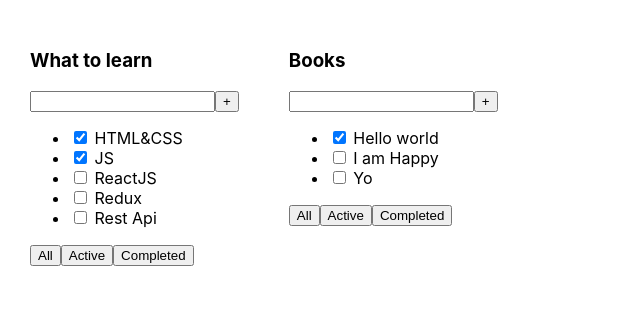
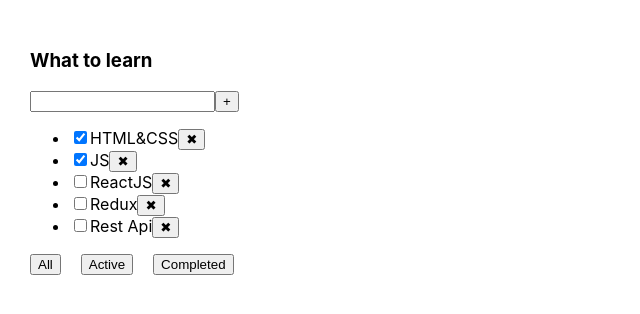
Before and after one commit to MariannaBespalova/1-todolist, a React (Create React App) app: page / in a window 1280 px wide. Shown: the top 314 px of the page, without its empty margins (0-640 px from the left). Built offline with nearby package versions, Linux system fonts and the light colour scheme.

Commit message:
add filter + delete task

```diff
--- a/src/App.tsx
+++ b/src/App.tsx
@@ -1,25 +1,44 @@
-import React from 'react';
+import React, {useState} from 'react';
 import './App.css';
-import {TodoList} from "./components/TodoList";
+import {TaskType, TodoList} from "./components/TodoList";
+
+export type FilterValuesType = "all" | "active" | "completed"
 
 function App() {
-  const tasks1 = [
+  let [tasks, setTasks] = useState<TaskType[]>([
     { id: 1, title: "HTML&CSS", isDone: true },
     { id: 2, title: "JS", isDone: true },
     { id: 3, title: "ReactJS", isDone: false },
     { id: 4, title: "Redux", isDone: false },
     { id: 5, title: "Rest Api", isDone: false }
-  ]
-  const tasks2 = [
+  ])
+
+  let [filter, setFilter] = useState<FilterValuesType>("all")
+/*  const tasks2 = [
     { id: 1, title: "Hello world", isDone: true },
     { id: 2, title: "I am Happy", isDone: false },
     { id: 3, title: "Yo", isDone: false }
-  ]
+  ]*/
 
+  const removeTask = (id:number) => {
+    setTasks(tasks.filter(task => task.id !== id))
+  }
+
+  let tasksForToDoList = tasks;
+
+  if(filter === "active") {
+    tasksForToDoList = tasks.filter(task => !task.isDone)
+  }
+  if(filter === "completed") {
+    tasksForToDoList = tasks.filter(task => task.isDone)
+  }
+
+  const filterTasks = (filterName: FilterValuesType) => {
+      setFilter(filterName)
+  }
   return (
     <div className="App">
-      <TodoList title={"What to learn"} tasks={tasks1}/>
-      <TodoList title={"Books"} tasks={tasks2}/>
+      <TodoList title={"What to learn"} tasks={tasksForToDoList} removeTask={removeTask} filterTasks={filterTasks}/>
     </div>
   );
 }
--- a/src/components/TodoList.tsx
+++ b/src/components/TodoList.tsx
@@ -1,11 +1,14 @@
 import React from "react";
+import {FilterValuesType} from "../App";
 
 type TodoListPropsType = {
   title: string,
   tasks: Array<TaskType>
+  removeTask: (id:number) => void
+  filterTasks: (filterName: FilterValuesType) =>void
 }
 
-type TaskType = {
+export type TaskType = {
   id: number,
   title: string,
   isDone: boolean
@@ -17,20 +20,25 @@ export function TodoList(props: TodoListPropsType) {
     <div>
       <h3>{props.title}</h3>
       <div>
-        <input/>
+        <input />
         <button>+</button>
       </div>
       <ul>
         {props.tasks.map((task: TaskType) => {
           return (
-            <li><input type="checkbox" checked={task.isDone}/> <span>{task.title}</span></li>
+            <li key={task.id}>
+              <input type="checkbox" checked={task.isDone}/>
+              <span>{task.title}</span>
+              <button onClick={() => {props.removeTask(task.id)}}>✖</button>
+            </li>
           )
         })}
       </ul>
-      <div>
-        <button>All</button>
-        <button>Active</button>
-        <button>Completed</button>
+
+      <div style={{display:"flex", gap: "20px"}}>
+        <button onClick={()=>props.filterTasks("all")}>All</button>
+        <button onClick={()=>props.filterTasks("active")}>Active</button>
+        <button onClick={()=>props.filterTasks("completed")}>Completed</button>
       </div>
     </div>
   )
--- a/src/index.tsx
+++ b/src/index.tsx
@@ -8,9 +8,7 @@ const root = ReactDOM.createRoot(
   document.getElementById('root') as HTMLElement
 );
 root.render(
-  <React.StrictMode>
     <App />
-  </React.StrictMode>
 );
 
 // If you want to start measuring performance in your app, pass a function
```
